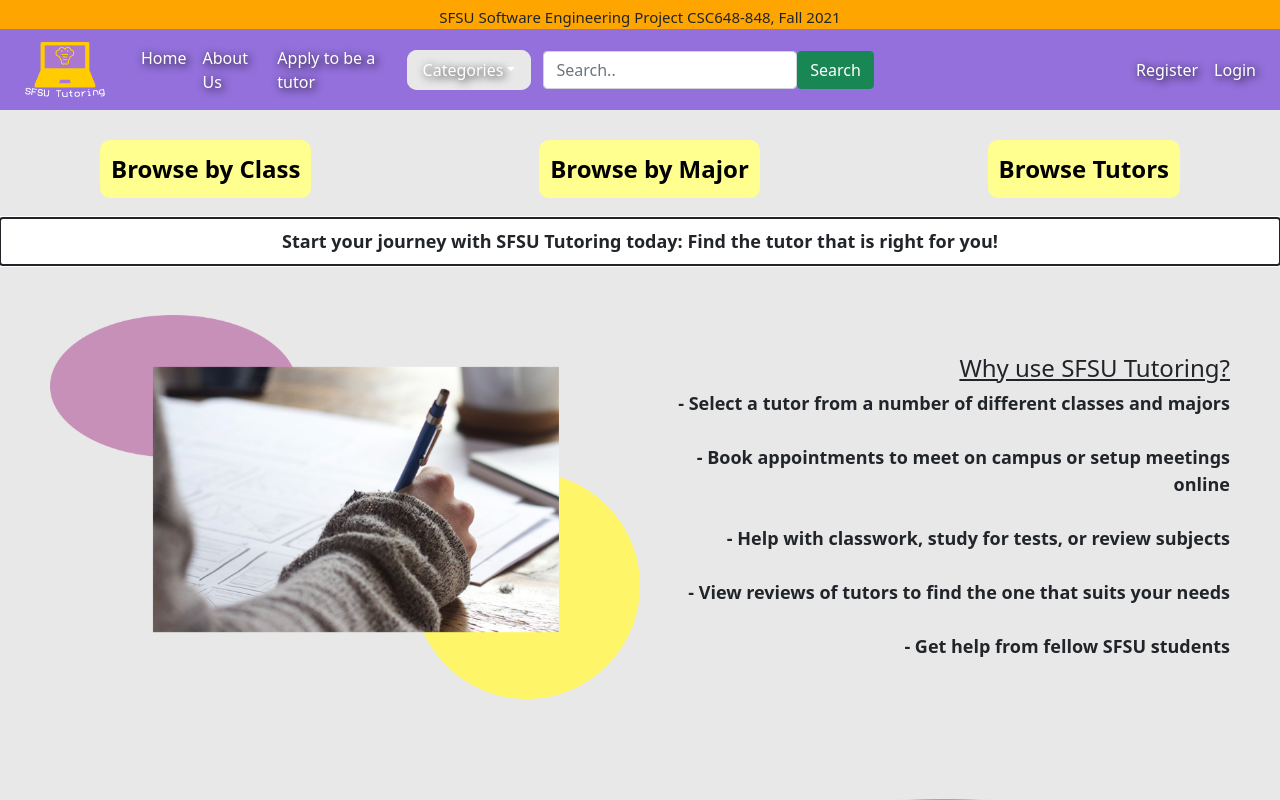
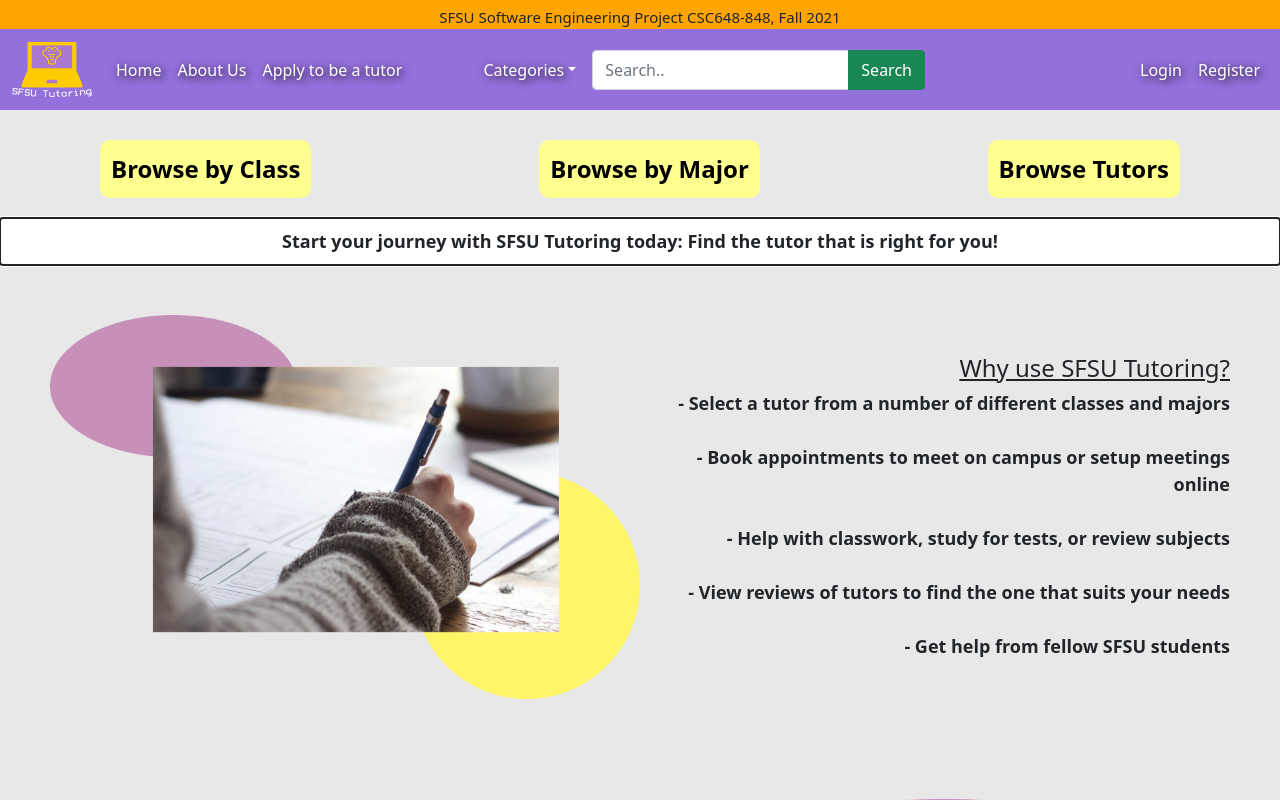
Before and after one commit to dsLeks/tutoringApp, a React (Create React App) app in the folder application/client/: page / in a window 1280 px wide. Shown: the top 800 px of the page. Built offline with nearby package versions, Linux system fonts and the light colour scheme.

Commit message:
fixed navbar responsiveness for mobile

```diff
--- a/application/client/src/components/Mynavbar.js
+++ b/application/client/src/components/Mynavbar.js
@@ -12,72 +12,162 @@ class mynavbar extends React.Component{
     render() {
         return (
 
-                <nav className="navbar navbar-expand-sm navbar-dark main-nav" id="thenavbar">
-
+            <nav className="navbar navbar-expand-lg navbar-dark main-nav" id="thenavbar">
+                <div className="container-fluid">
                     <a className="navbar-brand" href="/">
                         <img src={Picture} width="80" height="55" alt="" />
                                       </a>
-                    <div className="container justify-content-center">
-                        <ul className="nav navbar-nav flex-fill w-100 flex-nowrap">
-                            <li className="nav-item active">
-                                <a className="nav-link" href="/">Home</a>
-                            </li>
-                            <li className="nav-item">
-                                <a className="nav-link" href="/about">About Us</a>
-                            </li>
-                            <li className="nav-item">
-                                <a className="nav-link" href="/">Apply to be a tutor</a>
-                            </li>
-                        </ul>
-
-                        <ul className="nav navbar-nav flex-fill justify-content-center">
-
-                        </ul>
-
-                        {/* OLD DROPDOWN */}
-                        {/* <div className="dropdown">
-                            <button className="btn btn-primary dropdown-toggle" type="button" id="dropdownMenu2"
-                                    data-toggle="dropdown" aria-haspopup="true" aria-expanded="false">
-                                Categories
+                    <button type="button" className="navbar-toggler" data-bs-toggle="collapse"
+                            data-bs-target="#navbarCollapse">
+                        <span className="navbar-toggler-icon"></span>
                     </button>
-                            <ul className="dropdown-menu" aria-labelledby="dropdownMenuButton1">
-                                <li><a className="dropdown-item" href="#">History</a></li>
-                                <li><a className="dropdown-item" href="#">Science</a></li>
-                                <li><a className="dropdown-item" href="#">Math</a></li>
-                            </ul>
-                        </div> */}
+                    <div className="collapse navbar-collapse justify-content-between" id="navbarCollapse">
+                        <div className="navbar-nav">
+                            <a href="/" className="nav-item nav-link active">Home</a>
+                            <a href="/" className="nav-item nav-link">About Us</a>
+                            <a href="/" className="nav-item nav-link">Apply to be a tutor</a>
 
 
-                        <div className="dropdown">
-                        <Nav>
-                            <NavDropdown title="Categories" >
+                        </div>
+
+                        <form className="d-flex" id="cater-nav">
+                            <Nav >
+                                <NavDropdown title="Categories" id="navDropDown" >
                                     <NavDropdown.Item href="#"> Course </NavDropdown.Item>
                                     <NavDropdown.Item href="#"> Major </NavDropdown.Item>
                                     <NavDropdown.Item href="#"> Tutors </NavDropdown.Item>
                                 </NavDropdown>
                             </Nav>
+                            <div className="input-group" id="thesearch">
+                                <input type="text" className="form-control " placeholder="Search.."/>
+                                    <button type="button" className="btn btn-success">Search</button>
+                            </div>
+                        </form>
+
+
+
+                        <div className="navbar-nav">
+                            <a href="#" className="nav-item nav-link">Login</a>
+                            <a href="#" className="nav-item nav-link">Register</a>
                         </div>
                     </div>
-                        <div className="form-group">
-                            <input type="text" className="form-control" placeholder="Search.."/>
                 </div>
-
-                        <button type="submit" className="btn btn-success">Search</button>
-                        <ul className="nav navbar-nav flex-fill w-100 justify-content-end">
-
-                            <li className="nav-item">
-                                <a className="nav-link" href="/">Register</a>
-                            </li>
-                            <li className="nav-item">
-                                <a className="nav-link" href="/">Login</a>
-                            </li>
-                            <li className="nav-item">
-                                <a className="nav-link" href="/"></a>
-                            </li>
-                        </ul>
+            </nav>
 
 
-                </nav>
+
+            // <nav className="navbar navbar-expand-lg navbar-dark main-nav" id="thenavbar">
+            //     <a className="navbar-brand" href="/">
+            //                 <img src={Picture} width="80" height="55" alt="" />
+            //              </a>
+            //     <div className="container-fluid">
+            //         <button type="button" className="navbar-toggler" data-bs-toggle="collapse"
+            //                 data-bs-target="#navbarCollapse">
+            //             <span className="navbar-toggler-icon"></span>
+            //         </button>
+            //         <div className="collapse navbar-collapse" id="navbarCollapse">
+            //             <div className="navbar-nav">
+            //                 <a href="/" className="nav-item nav-link active">Home</a>
+            //                 <a href="/" className="nav-item nav-link">About Us</a>
+            //                 <a href="/" className="nav-item nav-link">Apply to be a tutor</a>
+            //             </div>
+            //             <div className="dropdown">
+            //                 <Nav>
+            //                         <NavDropdown title="Categories" id="navDropDown" >
+            //                              <NavDropdown.Item href="#"> Course </NavDropdown.Item>
+            //                              <NavDropdown.Item href="#"> Major </NavDropdown.Item>
+            //                              <NavDropdown.Item href="#"> Tutors </NavDropdown.Item>
+            //                          </NavDropdown>
+            //                     </Nav>
+            //
+            //                         <input type="text" className="form-control" placeholder="Search.."/>
+            //                     <button type="submit" className="btn btn-success">Search</button>
+            //
+            //
+            //
+            //             </div>
+            //             <div className="navbar-nav ms-auto">
+            //                 <a href="#" className="nav-item nav-link">Login</a>
+            //                 <a href="#" className="nav-item nav-link">Register</a>
+            //             </div>
+            //         </div>
+            //     </div>
+            // </nav>
+                // <nav className="navbar navbar-expand-lg navbar-dark main-nav" id="thenavbar">
+                //
+                //     <a className="navbar-brand" href="/">
+                //         <img src={Picture} width="80" height="55" alt="" />
+                //     </a>
+                //     <div className="container-fluid">
+                //     <button type="button" className="navbar-toggler" data-bs-toggle="collapse"
+                //             data-bs-target="#navbarCollapse">
+                //         <span className="navbar-toggler-icon"></span>
+                //     </button>
+                //     <div className="collapse navbar-collapse" id="navbarCollapse">
+                //     <div className="container justify-content-center">
+                //         <div className="navbar-nav">
+                //         <ul className="nav navbar-nav flex-fill w-100 flex-nowrap">
+                //             <li className="nav-item active">
+                //                 <a className="nav-link" href="/">Home</a>
+                //             </li>
+                //             <li className="nav-item">
+                //                 <a className="nav-link" href="/about">About Us</a>
+                //             </li>
+                //             <li className="nav-item">
+                //                 <a className="nav-link" href="/">Apply to be a tutor</a>
+                //             </li>
+                //         </ul>
+                //
+                //         <ul className="nav navbar-nav flex-fill justify-content-center">
+                //
+                //         </ul>
+                //
+                //         {/* OLD DROPDOWN */}
+                //         {/* <div className="dropdown">
+                //             <button className="btn btn-primary dropdown-toggle" type="button" id="dropdownMenu2"
+                //                     data-toggle="dropdown" aria-haspopup="true" aria-expanded="false">
+                //                 Categories
+                //             </button>
+                //             <ul className="dropdown-menu" aria-labelledby="dropdownMenuButton1">
+                //                 <li><a className="dropdown-item" href="#">History</a></li>
+                //                 <li><a className="dropdown-item" href="#">Science</a></li>
+                //                 <li><a className="dropdown-item" href="#">Math</a></li>
+                //             </ul>
+                //         </div> */}
+                //
+                //         </div>
+                //         {/*<div className="dropdown">*/}
+                //         {/*<Nav>*/}
+                //         {/*    <NavDropdown title="Categories" >*/}
+                //         {/*        <NavDropdown.Item href="#"> Course </NavDropdown.Item>*/}
+                //         {/*        <NavDropdown.Item href="#"> Major </NavDropdown.Item>*/}
+                //         {/*        <NavDropdown.Item href="#"> Tutors </NavDropdown.Item>*/}
+                //         {/*    </NavDropdown>*/}
+                //         {/*</Nav>*/}
+                //         {/*</div>*/}
+                //         {/*</div>*/}
+                //         {/*<div className="form-group">*/}
+                //         {/*    <input type="text" className="form-control" placeholder="Search.."/>*/}
+                //         {/*</div>*/}
+                //
+                //         {/*<button type="submit" className="btn btn-success">Search</button>*/}
+                //
+                //         <ul className="nav navbar-nav flex-fill w-100 justify-content-end">
+                //
+                //             <li className="nav-item">
+                //                 <a className="nav-link" href="/">Register</a>
+                //             </li>
+                //             <li className="nav-item">
+                //                 <a className="nav-link" href="/">Login</a>
+                //             </li>
+                //             <li className="nav-item">
+                //                 <a className="nav-link" href="/"></a>
+                //             </li>
+                //         </ul>
+                //     </div>
+                //     </div>
+                //     </div>
+                // </nav>
                 // {/*<a className="navbar-brand" href="/">*/}
                 // {/*    <img src={Picture} width="80" height="55" alt="" />*/}
                 // {/*</a>*/}
--- a/application/client/src/components/navbar.css
+++ b/application/client/src/components/navbar.css
@@ -1,11 +1,15 @@
 .navbarColor {
     background: mediumpurple;
 }
-
-.navbar-brand {
-    margin-left:25px !important;
+#navDropDown {
+    background: mediumpurple;
 
 }
+
+#cater-nav {
+    margin-right: 150px;
+}
+
 .navbar {
     min-height:10px !important
 }
@@ -14,6 +18,7 @@
     background: mediumpurple;
 
 }
+
 .form-group {
     width: 800px;
 }
```
Lines whose indentation alone changed are shown as unchanged.
